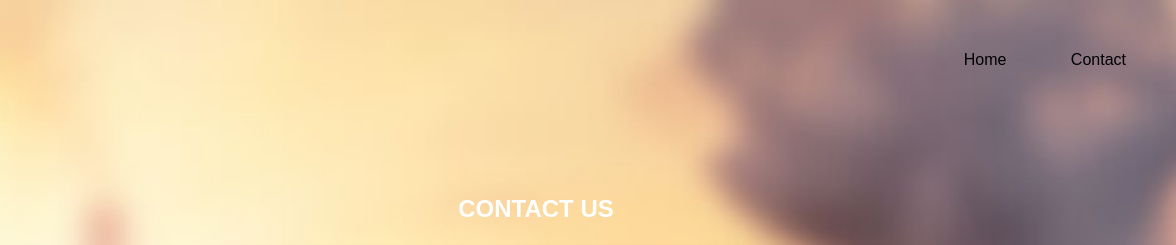
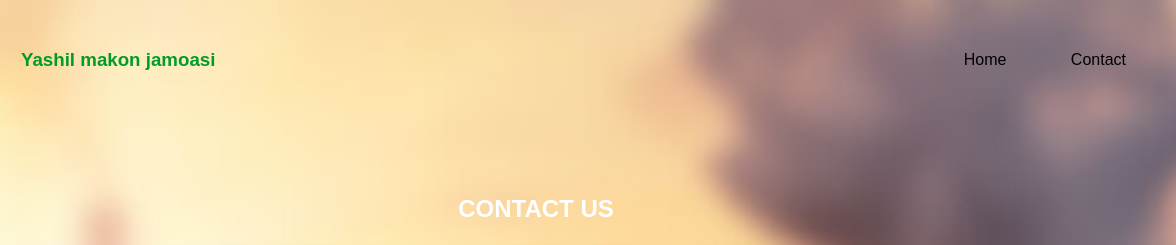
Before and after one commit to Adminuz/ggggg, a plain HTML site: page contact.html in a window 1280 px wide. Shown: the top 245 px of the page, 104-1280 px from the left. Drawn offline with Linux system fonts and the light colour scheme.

Commit message:
'updated'

```diff
--- a/contact.css
+++ b/contact.css
@@ -191,3 +191,8 @@ nav ul li a:hover {
 .container11{
   background-color: #101010;
 }
+h3{
+  color: #009c27;
+  width: 50%;
+  margin: 25px;
+}
--- a/contact.html
+++ b/contact.html
@@ -9,7 +9,7 @@
 <body>
     <div class="header">
         <nav>
-            <img src="images/image.png" class="logo">
+            <img src="images/image.png" class="logo"><h3>Yashil makon jamoasi</h3>
         <ul>
             <li><a href="">Home</a></li>
             <li><a href="">Contact</a></li>
```
